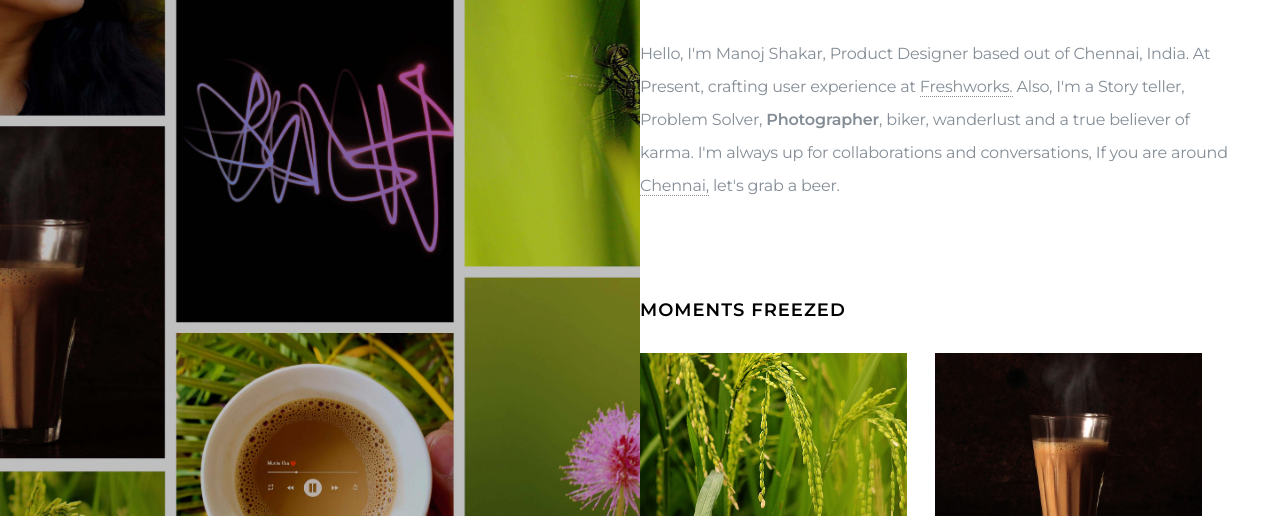
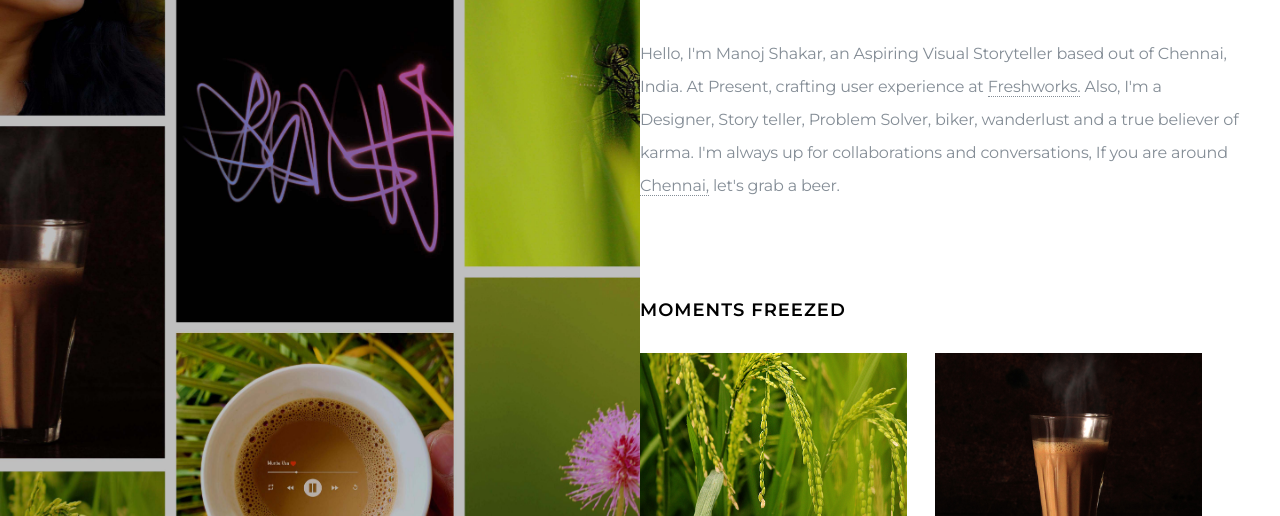
Before and after one commit to manojshakar/Photography-Website, a plain HTML site: page index.html in a window 1280 px wide. Shown: the part 217-733 px from the top of the page. Drawn offline with Linux system fonts and the light colour scheme.

Commit message:
Bio Changes

```diff
--- a/index.html
+++ b/index.html
@@ -5,7 +5,7 @@
 	<meta http-equiv="X-UA-Compatible" content="IE=edge" />
 
 	<!-- SEO -->
-	<title>Manoj Shakar Photography - Freezing Moments </title>
+	<title>Manoj Shakar Photography - An Aspiring Visual Storyteller. </title>
 	<meta name="description" content="A self-taught photographer from Engineering Background, I’m more passionate freezing moments." />
 	<meta name="robots" content="index, follow" />
 	<meta name="referrer" content="always" />
@@ -97,7 +97,7 @@
 
 			<div class="split-bio">
 
-				<p Class="biogra">Hello, I'm Manoj Shakar, Product Designer based out of Chennai, India. At Present, crafting user experience at <a href="https://www.freshworks.com/" target="_blank">Freshworks.</a> Also, I'm a Story teller, Problem Solver, <span style="font-weight:bold; ">Photographer</span>, biker, wanderlust and a true believer of karma. I'm always up for collaborations and conversations, If you are around <a href="https://goo.gl/maps/5KFRewgT9Gw" target="_blank">Chennai,</a> let's grab a beer.</p>
+				<p Class="biogra">Hello, I'm Manoj Shakar, an Aspiring Visual Storyteller based out of Chennai, India. At Present, crafting user experience at <a href="https://www.freshworks.com/" target="_blank">Freshworks.</a> Also, I'm a Designer, Story teller, Problem Solver, biker, wanderlust and a true believer of karma. I'm always up for collaborations and conversations, If you are around <a href="https://goo.gl/maps/5KFRewgT9Gw" target="_blank">Chennai,</a> let's grab a beer.</p>
 
 
 
```
